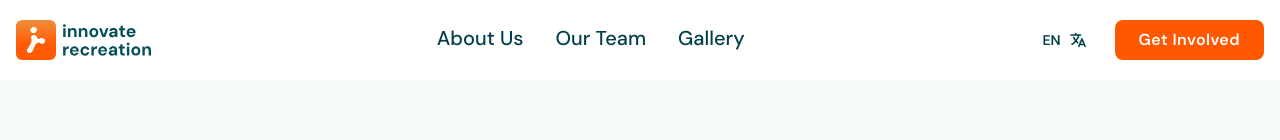
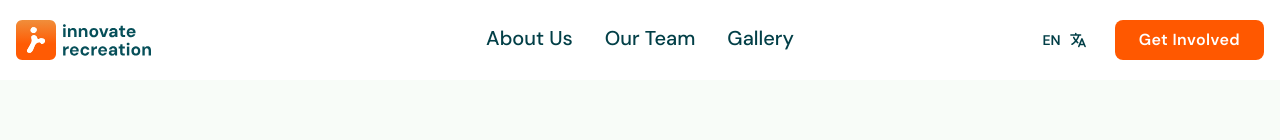
Before and after one commit to langararec/IDEAS-website, a React (Vite) app in the folder frontend/: page / in a window 1280 px wide. Shown: the top 140 px of the page. Built offline with nearby package versions, Linux system fonts and the light colour scheme.

Commit message:
properly centered navbar content

```diff
--- a/frontend/src/components/Navbar.tsx
+++ b/frontend/src/components/Navbar.tsx
@@ -11,8 +11,8 @@ import MobileNav from "./Navbar/MobileNav";
 
 const Navbar: React.FC = () => {
 
-    const {setLanguage} = useLanguage();
-    const {language} = useLanguage();
+    const { setLanguage } = useLanguage();
+    const { language } = useLanguage();
     const [isMobileMenuOpen, setIsMobileMenuOpen] = useState(false);
     const [isMobileAboutOpen, setIsMobileAboutOpen] = useState(false);
     const [currentNav, setCurrentNav] = useState<string | null>(null);
@@ -20,18 +20,22 @@ const Navbar: React.FC = () => {
     return (
         <nav className={` bg-transparent w-full fixed top-0 z-50 ${currentNav ? "h-fit" : "h-20"} `} onMouseLeave={() => setCurrentNav(null)}>
             <div className="w-full bg-white">
-                <div className={`w-full bg-white max-w-7xl  mx-auto h-20 my-auto flex flex-row justify-between py-4 items-center`}>
-                    <div className="my-auto ml-4">
+                <div className={`w-full bg-white max-w-7xl mx-auto h-20 my-auto flex items-center py-4 relative`}>
+
+                    {/* Logo - Absolute positioned to left */}
+                    <div className="absolute left-4 my-auto">
                         <Link to="/">
                             <img src="/logo_rec.svg" alt="Logo" className="h-10 " />
                         </Link>
                     </div>
 
-                    {/* Desktop Navigation - Only shows on XL screens and above */}
-                    <DesktopNav currentNav={currentNav} setCurrentNav={setCurrentNav} />
+                    {/* Desktop Navigation - Centered using full width and flex justify-center */}
+                    <div className="w-full flex justify-center">
+                        <DesktopNav currentNav={currentNav} setCurrentNav={setCurrentNav} />
+                    </div>
 
-                    {/*Desktop Language Toggle & CTA*/}
-                    <div className="hidden lg:flex items-center gap-4 hover:cursor-pointer mr-4">
+                    {/* Desktop Language Toggle & CTA - Absolute positioned to right */}
+                    <div className="hidden lg:flex items-center gap-4 hover:cursor-pointer absolute right-4">
                         <button
                             onClick={() => setLanguage(language === 'en' ? 'fr' : 'en')}
                             className="flex items-center gap-2 px-3 py-2 rounded-lg hover:bg-gray-200 transition-colors duration-300 font-dm-sans font-medium text-primary"
@@ -47,8 +51,8 @@ const Navbar: React.FC = () => {
                         </Link>
                     </div>
 
-                    {/* Mobile Language Toggle & Menu Button - Shows up to LG screens */}
-                    <div className="lg:hidden mr-4 my-auto flex items-center gap-3">
+                    {/* Mobile Language Toggle & Menu Button - Absolute positioned to right */}
+                    <div className="lg:hidden my-auto flex items-center gap-3 absolute right-4">
                         <button
                             onClick={() => setLanguage(language === 'en' ? 'fr' : 'en')}
                             className="flex items-center gap-2 px-3 py-2 rounded-lg  hover:bg-gray-200 transition-colors duration-300 font-dm-sans font-medium text-primary"
@@ -71,8 +75,8 @@ const Navbar: React.FC = () => {
 
             {/* Mobile Menu - Shows up to XL screens */}
             <div className={`relative transition-all duration-300 ease-in-out overflow-hidden ${isMobileMenuOpen
-                    ? "max-h-[1000vh] opacity-100 py-4 backdrop-blur-sm transform translate-y-0 bg-gradient-to-b from-white/80 via-white-20 to-transparent"
-                    : "max-h-0 opacity-0 py-0 transform -translate-y-2"
+                ? "max-h-[1000vh] opacity-100 py-4 backdrop-blur-sm transform translate-y-0 bg-gradient-to-b from-white/80 via-white-20 to-transparent"
+                : "max-h-0 opacity-0 py-0 transform -translate-y-2"
                 }`}>
                 <MobileNav
                     isMobileMenuOpen={isMobileMenuOpen}
@@ -84,8 +88,8 @@ const Navbar: React.FC = () => {
 
             {/* Desktop Navigation Content */}
             <div className={`relative transition-all duration-300 ease-in-out overflow-hidden ${currentNav
-                    ? "max-h-screen opacity-100 py-4 backdrop-blur-xs transform translate-y-0 bg-gradient-to-b from-white/25 via-white/20 to-transparent"
-                    : "max-h-0 opacity-0 py-0 transform -translate-y-2"
+                ? "max-h-screen opacity-100 py-4 backdrop-blur-xs transform translate-y-0 bg-gradient-to-b from-white/25 via-white/20 to-transparent"
+                : "max-h-0 opacity-0 py-0 transform -translate-y-2"
                 }`}>
                 <div className={`transition-all duration-300  ${currentNav ? "opacity-100 transform translate-y-0" : "opacity-0 transform -translate-y-4"}`}>
                     {DesktopNavModal({ currentNav, setCurrentNav })}
```
